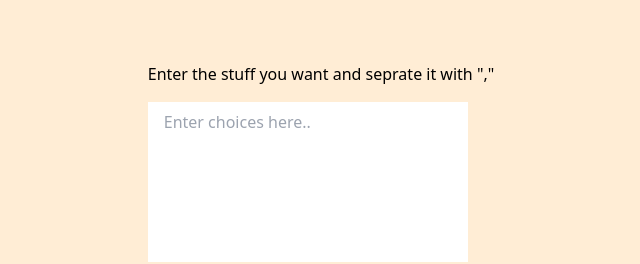
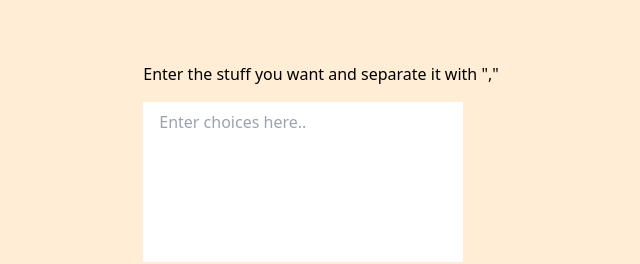
Before and after one commit to aeejaz/web-development-projects, a plain HTML site: page List/main.html in a window 1280 px wide. Shown: the part 230-494 px from the top of the page, 319-959 px from the left. Drawn offline with nearby package versions, Linux system fonts and the light colour scheme.

Commit message:
Updating typos main.html

```diff
--- a/List/main.html
+++ b/List/main.html
@@ -11,7 +11,7 @@
 
     <div class="flex flex-col ">
 
-    <h3 class="text-center">Enter the stuff you want and seprate it with ","</h3>
+    <h3 class="text-center">Enter the stuff you want and separate it with ","</h3>
 
     <textarea id="textarea" placeholder="Enter choices here.. " class="w-[20rem] h-[10rem] outline-none py-2 px-4 my-4 items-center resize-none"></textarea>
 
```
